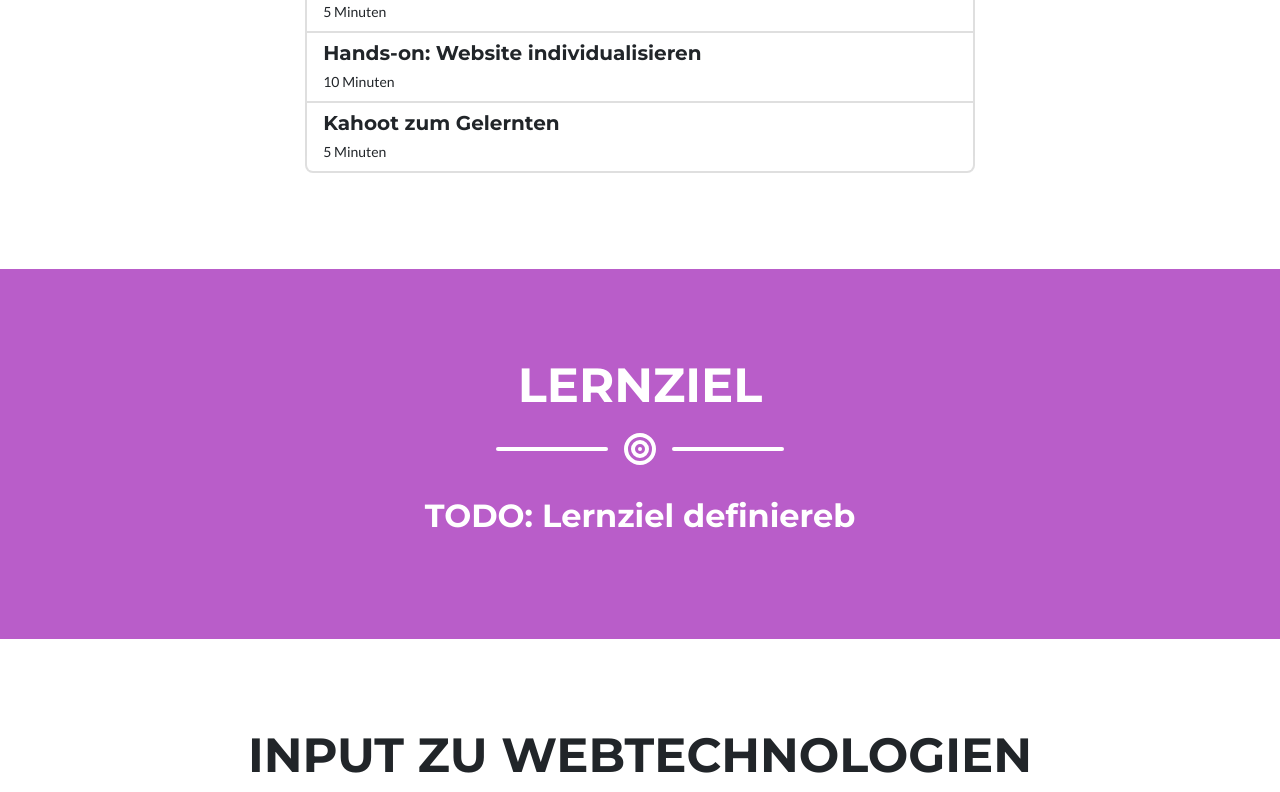
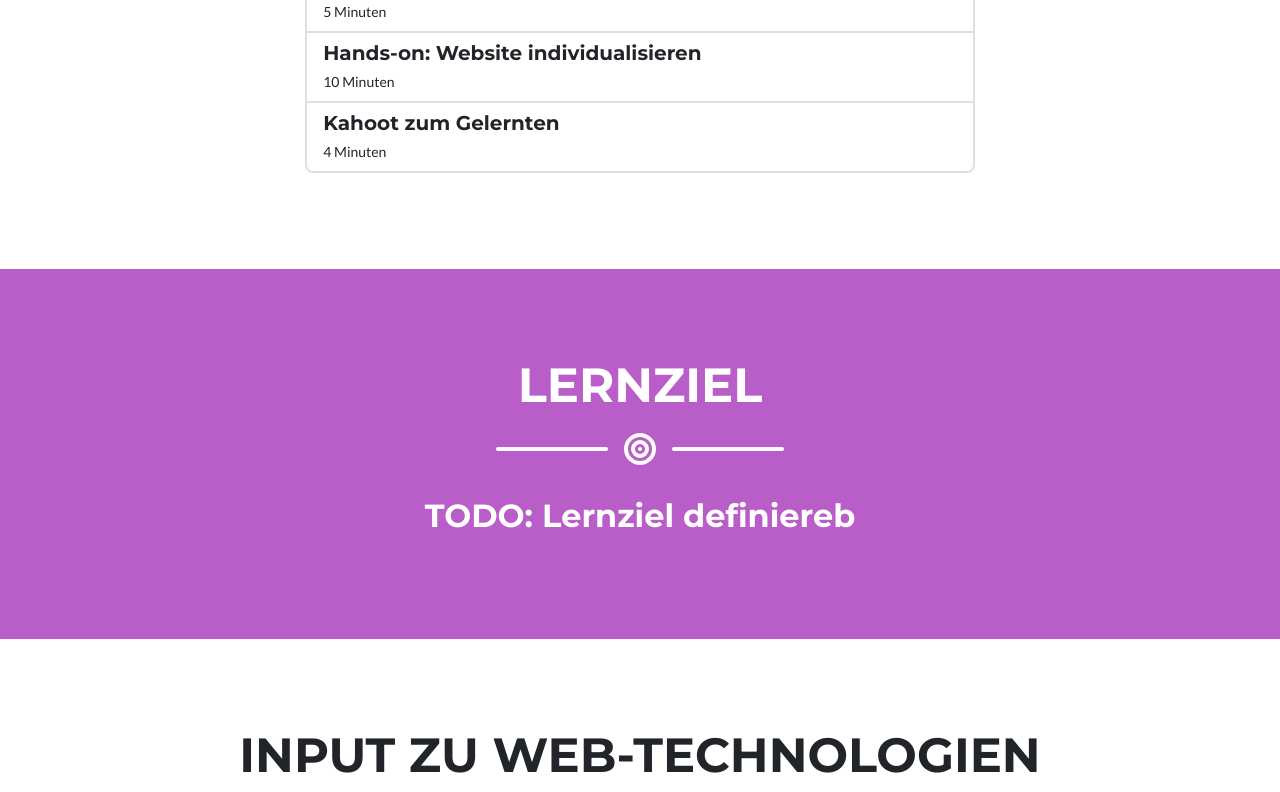
Before and after one commit to ManuelGut-ICT-BZ/SVEB_Minilektion_Website_PROD, a plain HTML site: page index.html in a window 1280 px wide. Shown: the part 2131-2923 px from the top of the page. Drawn offline with nearby package versions, Linux system fonts and the light colour scheme.

Commit message:
changes in program and subtitle

```diff
--- a/index.html
+++ b/index.html
@@ -173,7 +173,7 @@
           </div>
           <div class="list-group-item">
             <h5 class="mb-1">Kahoot zum Gelernten</h5>
-            <small>5 Minuten</small>
+            <small>4 Minuten</small>
           </div>
         </div>
       </div>
@@ -191,7 +191,7 @@
 
     <section class="page-section mb-0 text-center" id="input">
       <div class="container">
-        <h2 class="page-section-heading text-center text-uppercase">Input zu Webtechnologien</h2>
+        <h2 class="page-section-heading text-center text-uppercase">Input zu Web-Technologien</h2>
         <div class="divider-custom">
           <div class="divider-custom-line"></div>
           <div class="divider-custom-icon"><i class="fas fa-computer"></i></div>
```
